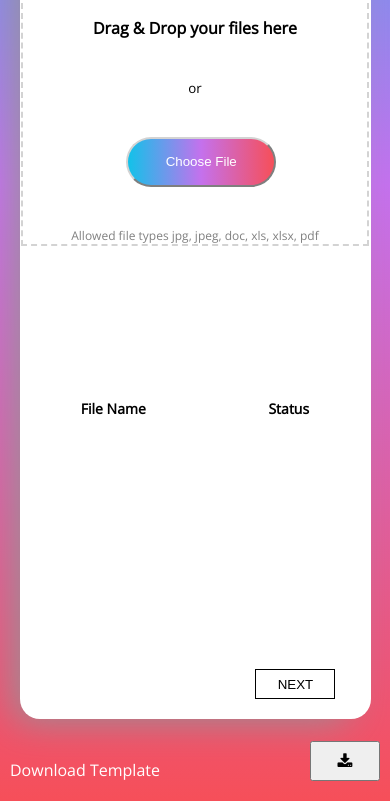
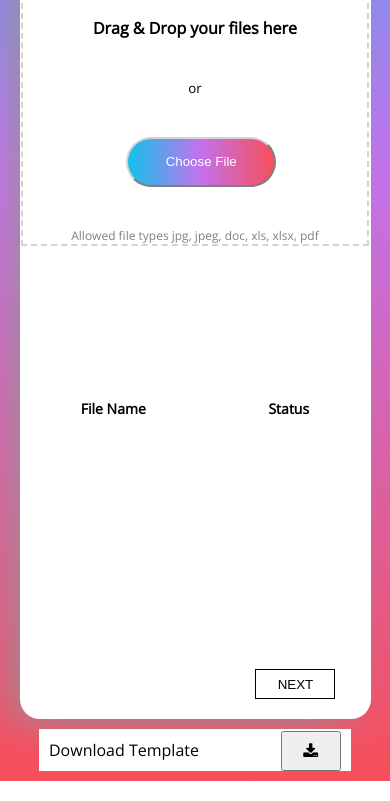
Before and after one commit to ArunTeltia/Register-Sfoly, a website: page public/excelsheet.html in a window 390 px wide. Shown: the part 431-1232 px from the top of the page. Drawn offline with nearby package versions, Linux system fonts and the light colour scheme.

Commit message:
background color to download template

```diff
--- a/public/excelsheet.css
+++ b/public/excelsheet.css
@@ -91,14 +91,17 @@ margin-top: 78px;
 .download-wrapper{
     display: flex;
     align-items: flex-end;
-    margin-bottom: 20px;
+    margin: 20px;
+    background-color:white;
 }
 .downloadText{
-    margin-top: 40px;
-    color: white;
+    padding: 10px;
+    color: black;
     width: 300px;
 }
 .downloadButton{
+    padding:10px;
+    margin-right:10px;
     width: 70px;
     height: 40px;
 }
@@ -122,4 +125,10 @@ margin-top: 78px;
     h3{
         margin-bottom:-100px;
     }
+    .download-wrapper{
+        width:80%;
+
+        margin:10px auto;
+        /* margin-top:20px; */
+    }
 }
```
